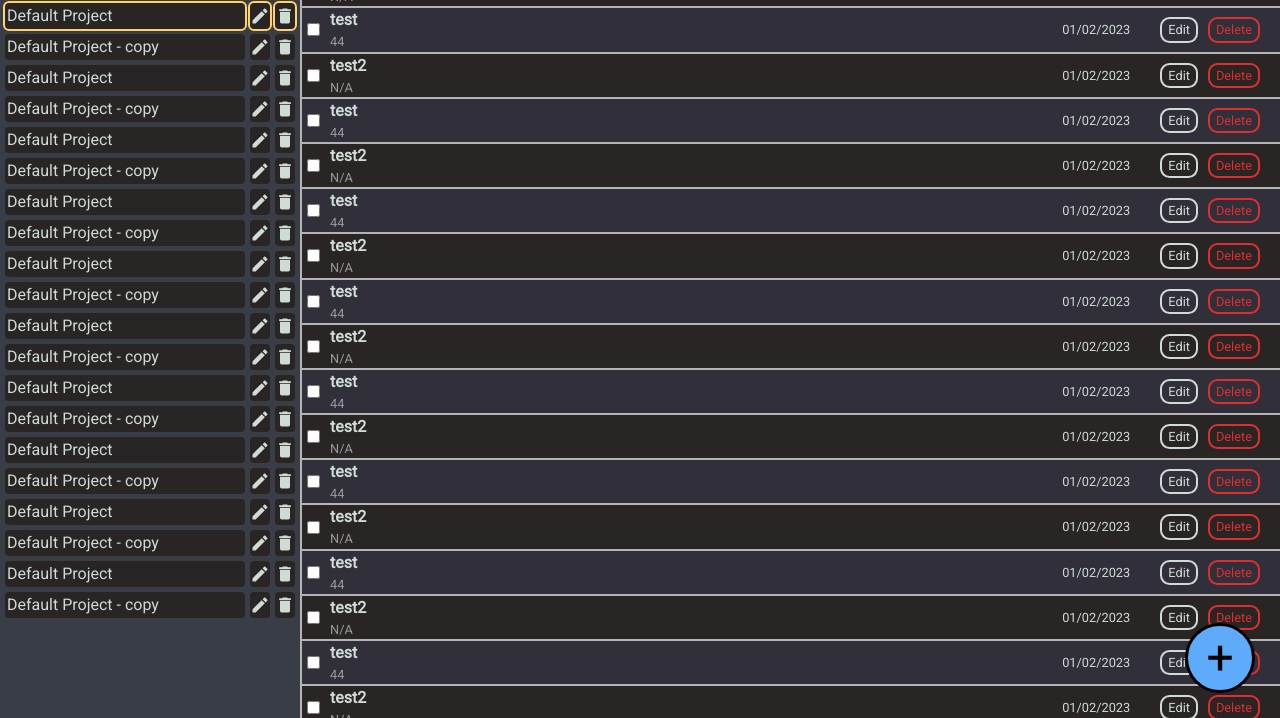
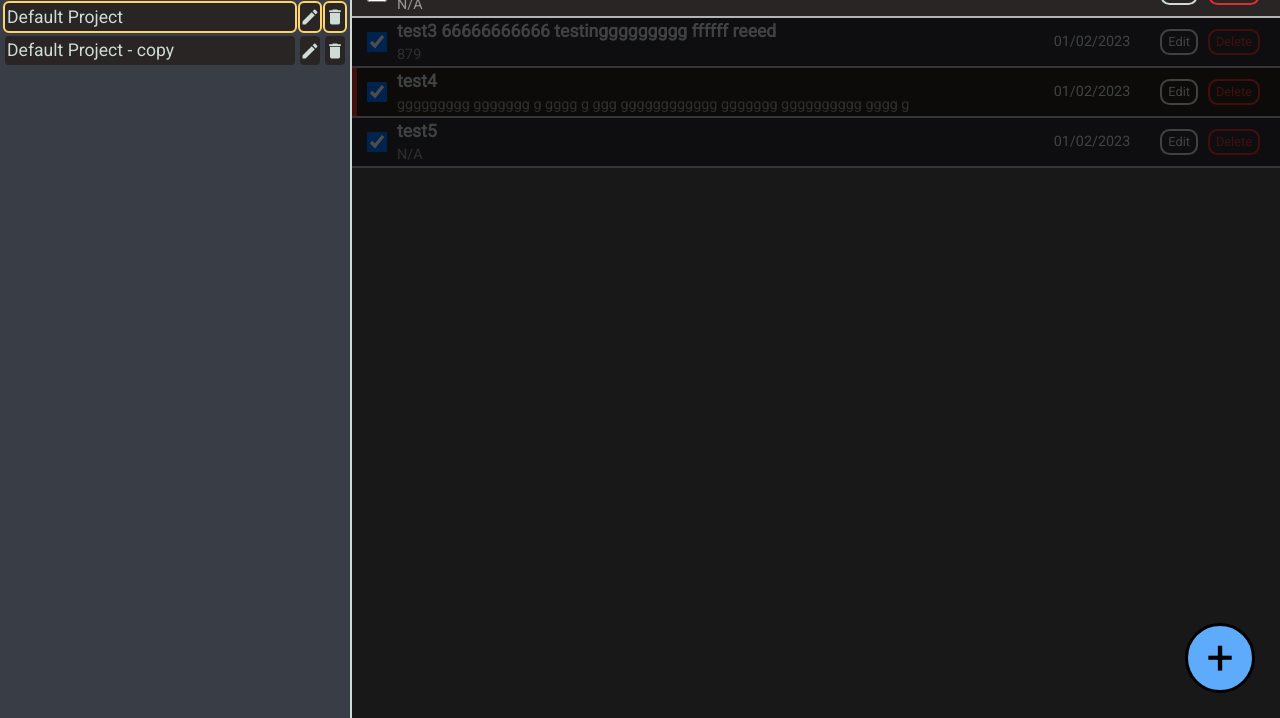
Before and after one commit to greydor/ToDo-List, a website built with webpack: page src/index.html in a window 1280 px wide. Shown: the part 82-800 px from the top of the page. Built offline with nearby package versions, Linux system fonts and the light colour scheme.

Commit message:
Add checkboxes. Finish GUI.

```diff
--- a/src/css/styles.css
+++ b/src/css/styles.css
@@ -24,7 +24,7 @@ ul {
 
 body {
     display: grid;
-    grid-template-columns: 300px 1fr;
+    grid-template-columns: 1fr 3fr;
     grid-template-rows: 80px 1fr;
 }
 
@@ -41,8 +41,9 @@ header {
     grid-column: 1 / 2;
     grid-row: 2 / 3;
     background-color: rgb(57, 62, 70);
-    overflow: scroll;
-    overflow-x: hidden;
+    /* overflow-y: scroll; */
+    min-width: 350px;
+
 }
 
 .projects-content {
@@ -59,15 +60,15 @@ header {
     display: flex;
     margin: 5px 0;
     gap: 5px;
-
 }
 
-
+.new-project-temp:focus-visible {
+    outline: none;
+}
 
 .active-project {
     outline: 2px #ffd369 solid;
 }
-
 
 .projects-item-name,
 .edit-project-name {
@@ -76,6 +77,7 @@ header {
     background-color: var(--dark);
     border: none;
     border-radius: 4px;
+    font-size: 1.1rem;
 }
 
 .projects-item-name:hover,
@@ -98,6 +100,7 @@ header {
     overflow: scroll;
     overflow-x: hidden;
     background-color: rgb(24, 24, 24);
+    border-left: solid 2px var(--light);
 }
 
 .overlay {
@@ -113,15 +116,19 @@ header {
     justify-content: center;
     align-items: center;
     background-color: rgba(61, 61, 61, 0.733);
+
 }
 
 .form-add-task {
-    background-color: rgb(252, 242, 230);
+    background-color: var(--dark);
+    color: var(--light);
     padding: 30px;
     border-radius: 10px;
     width: 500px;
     margin-bottom: 30px;
+    border: var(--light) 2px solid;
 }
+
 
 .btn-add-task {
     border: black 3px solid;
@@ -150,12 +157,20 @@ header {
     font-weight: bold;
 }
 
+.form-input {
+    background-color: rgb(153, 153, 153) ;
+}
+
 .form-btn-container {
     display: flex;
-    justify-content: end;
+    justify-content: center;
     grid-column: 1 / -1;
     font-size: 1.2rem;
     font-weight: bold;
+}
+
+.form-btn-container button:hover {
+    cursor: pointer;
 }
 
 .form-add-task label {
@@ -189,22 +204,22 @@ header {
 }
 
 .task-list {
-    padding-bottom: 200px;
+    margin-bottom: 200px;
+    background-color: black
 }
 
 .task {
     display: flex;
     align-items: center;
     gap: 10px;
-    padding: 0px 20px 0 5px;
+    padding: 0px 20px 0 0px;
     border-bottom: solid 2px rgb(180, 180, 180);
-    border-left: solid 2px rgb(180, 180, 180);
     color: var(--light)
 }
 
 .task-date {
     margin-left: auto;
-    font-size: .8rem;
+    font-size: .9rem;
 }
 
 .task-container-left {
@@ -213,34 +228,33 @@ header {
 
 .task-title {
     font-weight: bold;
+    font-size: 1.1rem;
 }
 
 .task-priority {
-    width: 10px;
-    height: 10px;
-    border-radius: 50%;
+    width: 5px;
+    align-self: stretch;
+    flex: none;
+}
+
+.task-checkbox {
+    width:20px;
+    height: 20px;
     flex: none;
 }
 
 .priority-high {
-    background-color: red;
-}
-
-.priority-med {
-    background-color: yellow;
-}
-
-.priority-low {
-    background-color: green;
+    background-color: rgb(221, 47, 47);
 }
 
 .task-desc {
-    font-size: .8rem;
+    font-size: .9rem;
     color: rgb(153, 153, 153)
 }
 
 .btn-edit-container {
     margin-left: 20px;
+    padding: 5px 0;
 }
 
 .btn-edit {
@@ -274,5 +288,10 @@ header {
 
 .task:nth-child(odd) {
     background-color: rgb(48, 47, 58);
-    ;
+
 }
+
+.complete {
+    opacity: 0.3;
+
+}
--- a/src/formHandler.js
+++ b/src/formHandler.js
@@ -13,7 +13,7 @@ const btnCancel = document.querySelector("#btn-cancel-form");
 const inputDescription = document.querySelector("#input-task-description");
 const inputTitle = document.querySelector("#input-task-title");
 const inputDueDate = document.querySelector("#input-due-date");
-const inputImportance = document.querySelector("#input-importance");
+const inputPriority = document.querySelector("#input-priority");
 
 function formHandler() {
     btnAddTask.addEventListener("click", () => {
@@ -44,7 +44,8 @@ function submitForm(event, taskIndex = false) {
         inputTitle.value,
         inputDescription.value,
         dueDate,
-        inputImportance.value
+        inputPriority.value,
+        false,
     );
 
     const taskListEdit = activeProject().tasks;
--- a/src/index.html
+++ b/src/index.html
@@ -72,7 +72,7 @@
             type="text"
             id="input-task-title"
             name="title"
-            class="form-title"
+            class="form-title form-input"
             required
           />
           <label for="input-task-description">Description:</label>
@@ -80,23 +80,22 @@
             type="text"
             id="input-task-description"
             name="description"
-            class="form-description"
+            class="form-description form-input"
           ></textarea>
           <label for="input-due-date">Due Date:</label>
-          <input type="date" id="input-due-date" name="due-date" required />
-          <label for="input-importance">Importance:</label>
-          <select name="importance" id="input-importance">
+          <input type="date" id="input-due-date" name="due-date" class="form-input"  />
+          <label for="input-priority">Priority:</label>
+          <select name="priority" id="input-priority" class="form-input">
             <option value="Low">Low</option>
-            <option value="Medium">Medium</option>
             <option value="High">High</option>
           </select>
         </div>
 
         <div class="form-btn-container">
-          <button type="submit" id="btn-submit-form" class="btn-submit-form">
+          <button type="submit" id="btn-submit-form" class="btn-submit-form form-input">
             Submit
           </button>
-          <button type="button" id="btn-cancel-form">Cancel</button>
+          <button type="button" id="btn-cancel-form" class="form-input">Cancel</button>
         </div>
       </form>
     </div>
--- a/src/projectList.js
+++ b/src/projectList.js
@@ -2,55 +2,28 @@ import taskList from "./taskList";
 import task from "./task";
 
 const projectList = (() => {
-    const task1 = task("test", "44", "01/02/2023", "High");
-    const task2 = task("test2", "N/A", "01/02/2023", "Low");
-    const task3 = task("test3", "879", "01/02/2023", "Low");
+    const task1 = task("test", "44", "01/02/2023", "High", false);
+    const task2 = task("test2", "N/A", "01/02/2023", "Low", false);
+    const task3 = task("test3 66666666666 testinggggggggg ffffff reeed", "879", "01/02/2023", "Low", true);
+    const task4 = task("test4", "ggggggggg ggggggg g gggg g ggg gggggggggggg ggggggg gggggggggg gggg g", "01/02/2023", "High", true);
+    const task5 = task("test5", "N/A", "01/02/2023", "Low", true);
+    const task6 = task("test6", "879", "01/02/2023", "Low", true);
 
     const exampleTasks = taskList();
     exampleTasks.add(task1);
     exampleTasks.add(task2);
-    exampleTasks.add(task1);
-    exampleTasks.add(task2);
-    exampleTasks.add(task1);
-    exampleTasks.add(task2);
-    exampleTasks.add(task1);
-    exampleTasks.add(task2);
-    exampleTasks.add(task1);
-    exampleTasks.add(task2);
-    exampleTasks.add(task1);
-    exampleTasks.add(task2);
-    exampleTasks.add(task1);
-    exampleTasks.add(task2);
-    exampleTasks.add(task1);
-    exampleTasks.add(task2);
-    exampleTasks.add(task1);
-    exampleTasks.add(task2);
+    exampleTasks.add(task3);
+    exampleTasks.add(task4);
+    exampleTasks.add(task5);
+
 
     const exampleTasks2 = taskList();
-    exampleTasks2.add(task3);
-    exampleTasks2.add(task3);
+    exampleTasks2.add(task6);
 
     const projects = [
         { title: "Default Project", tasks: exampleTasks },
         { title: "Default Project - copy", tasks: exampleTasks2 },
-        { title: "Default Project", tasks: exampleTasks },
-        { title: "Default Project - copy", tasks: exampleTasks2 },
-        { title: "Default Project", tasks: exampleTasks },
-        { title: "Default Project - copy", tasks: exampleTasks2 },
-        { title: "Default Project", tasks: exampleTasks },
-        { title: "Default Project - copy", tasks: exampleTasks2 },
-        { title: "Default Project", tasks: exampleTasks },
-        { title: "Default Project - copy", tasks: exampleTasks2 },
-        { title: "Default Project", tasks: exampleTasks },
-        { title: "Default Project - copy", tasks: exampleTasks2 },
-        { title: "Default Project", tasks: exampleTasks },
-        { title: "Default Project - copy", tasks: exampleTasks2 },
-        { title: "Default Project", tasks: exampleTasks },
-        { title: "Default Project - copy", tasks: exampleTasks2 },
-        { title: "Default Project", tasks: exampleTasks },
-        { title: "Default Project - copy", tasks: exampleTasks2 },
-        { title: "Default Project", tasks: exampleTasks },
-        { title: "Default Project - copy", tasks: exampleTasks2 },
+
     ];
 
     const activeIndex = 0;
--- a/src/renderTask.js
+++ b/src/renderTask.js
@@ -8,9 +8,10 @@ const taskListEl = document.querySelector(".task-list");
 const inputDescription = document.querySelector("#input-task-description");
 const inputTitle = document.querySelector("#input-task-title");
 const inputDueDate = document.querySelector("#input-due-date");
-const inputImportance = document.querySelector("#input-importance");
+const inputPriority = document.querySelector("#input-priority");
 
-function render(currentTask, index) {
+function render(task, index) {
+    const currentTask = task;
     const taskEl = document.createElement("li");
     taskEl.classList.add("task");
 
@@ -18,17 +19,26 @@ function render(currentTask, index) {
     taskCheckbox.setAttribute("type", "checkbox");
     taskCheckbox.setAttribute("id", "task-checkbox");
     taskCheckbox.setAttribute("aria-label", "mark task complete");
+    taskCheckbox.classList.add("task-checkbox");
+    if (currentTask.complete === true) {
+        taskCheckbox.setAttribute("checked", "");
+        taskEl.classList.add("complete");
+    }
+
+    taskCheckbox.addEventListener("click", () => {
+        if (currentTask.complete === true) {
+            taskEl.classList.remove("complete");
+        } else {
+            taskEl.classList.add("complete");
+        }
+        currentTask.complete = !currentTask.complete;
+    });
 
     const taskPriority = document.createElement("div");
     taskPriority.classList.add("task-priority");
-    if (currentTask.importance === "High") {
+    if (currentTask.priority === "High") {
         taskPriority.classList.add("priority-high");
-    } else if (currentTask.importance === "Medium") {
-        taskPriority.classList.add("priority-med");
-    } else {
-        taskPriority.classList.add("priority-low");
     }
-
     const taskContainerLeft = document.createElement("div");
     taskContainerLeft.classList.add("task-container-left");
 
@@ -62,11 +72,17 @@ function render(currentTask, index) {
         resetProjectRender();
         inputTitle.value = activeTask().title;
         inputDescription.value = activeTask().description;
-        inputDueDate.value = format(
-            new Date(activeTask().dueDate),
-            "yyyy-MM-dd"
-        );
-        inputImportance.value = activeTask().importance;
+
+        try {
+            inputDueDate.value = format(
+                new Date(activeTask().dueDate),
+                "yyyy-MM-dd"
+            );
+        } catch (RangeError) {
+            // Pass
+        }
+
+        inputPriority.value = activeTask().priority;
     });
     btnEditDiv.appendChild(btnEdit);
 
@@ -80,8 +96,8 @@ function render(currentTask, index) {
     });
     btnDelDiv.appendChild(btnDelete);
 
+    taskEl.appendChild(taskPriority);
     taskEl.appendChild(taskCheckbox);
-    // taskEl.appendChild(taskPriority)
     taskEl.appendChild(taskContainerLeft);
     taskEl.appendChild(taskDate);
     taskEl.appendChild(btnEditDiv);
--- a/src/resetProjectRender.js
+++ b/src/resetProjectRender.js
@@ -16,9 +16,14 @@ function resetProjectRender() {
     const projectsToReset = document.querySelectorAll(".edit-project-name");
     projectsToReset.forEach((project) => {
         project.classList.remove("edit-project-name");
-        project.classList.add("btn-project-rename");
+        project.classList.add("btn-project-name");
         const index = project.parentNode.getAttribute("data-index");
-        project.value = projectList.get()[index].title;
+        try {
+            project.value = projectList.get()[index].title;
+        } catch(ValueError) {
+            // Pass
+        }
+
     });
 
     const newProject = document.querySelector(".new-project-temp");
--- a/src/task.js
+++ b/src/task.js
@@ -1,6 +1,5 @@
-function task(title, description, dueDate, importance) {
-    const complete = false;
-    return Object.freeze({ title, description, dueDate, importance, complete });
+function task(title, description, dueDate, priority, complete) {
+    return Object.seal({ title, description, dueDate, priority, complete });
 }
 
 export default task;
```
Also changed, not shown: src/newProjectHandler.js (+13 -11 lines), dist/bundle.js, dist/index.html, src/reference/images/check-bold.svg (renamed from src/images/check-bold.svg), src/reference/images/delete.svg (renamed from src/images/delete.svg), src/reference/images/pencil.svg (renamed from src/images/pencil.svg).
